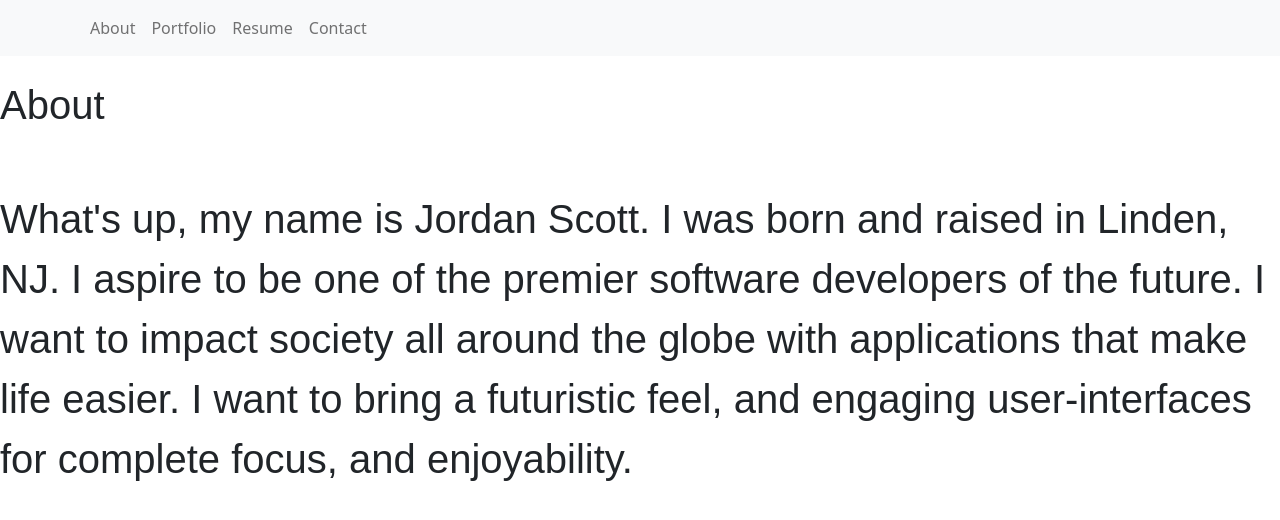
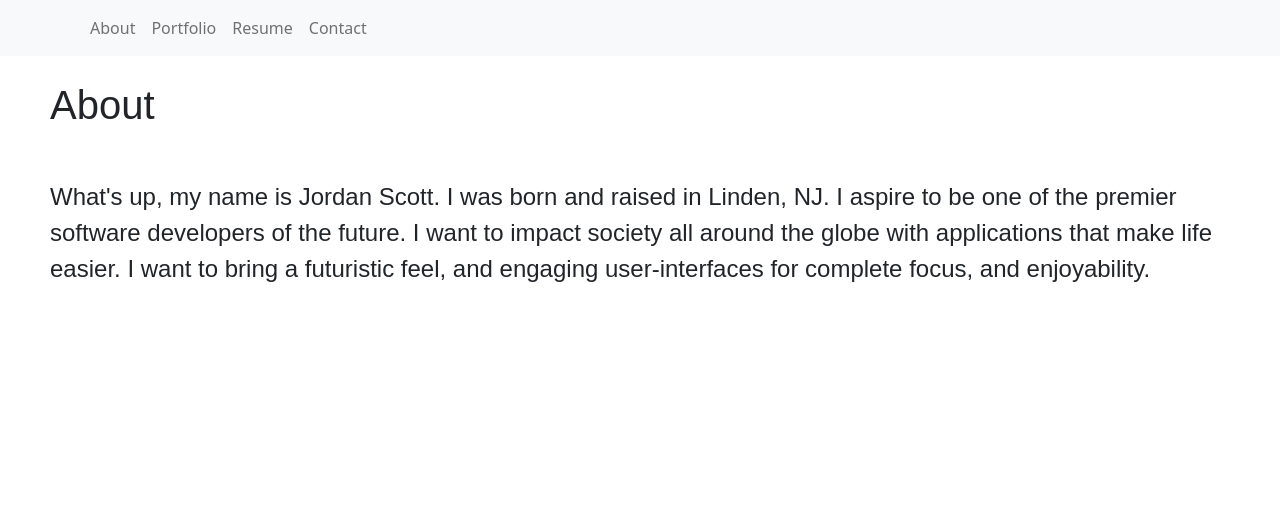
Before and after one commit to Jordan1570/react-portfolio, a React (Create React App) app in the folder portfolio-app/: page / in a window 1280 px wide. Shown: the top 520 px of the page. Built offline with nearby package versions, Linux system fonts and the light colour scheme.

Commit message:
added margin to about component

```diff
--- a/portfolio-app/src/Pages/AboutPage/About.js
+++ b/portfolio-app/src/Pages/AboutPage/About.js
@@ -3,8 +3,8 @@ import React from 'react'
 export default function About() {
     return (
         <div>
-            <h1 style={{ marginTop: 25, fontFamily: "fantasy" }}>About</h1>
-            <p style={{ fontFamily: "fantasy", fontSize: 40, marginTop: "60px"}}>
+            <h1 style={{ marginTop: 25, fontFamily: "fantasy", marginLeft: "50px" }}>About</h1>
+            <p style={{ fontFamily: "fantasy", fontSize: 24, marginTop: "60px", margin: "50px"}}>
                 What's up, my name is Jordan Scott. I was born and raised in Linden, NJ. I aspire to be one of the
                 premier
                 software
--- a/portfolio-app/src/Pages/Navbar/Navbar.js
+++ b/portfolio-app/src/Pages/Navbar/Navbar.js
@@ -11,6 +11,7 @@ export default function NavbarOne() {
 
     return (
         <div>
+            {/* Put Nav Inside Header Component */}
             <Navbar className="navbar navbar-expand-lg navbar-light bg-light">
                 <Container>
                     <Navbar.Toggle aria-controls="basic-navbar-nav" />
--- a/portfolio-app/src/Pages/ResumePage/Resume.js
+++ b/portfolio-app/src/Pages/ResumePage/Resume.js
@@ -5,6 +5,9 @@ export default function Resume() {
         <div>
             <h1>Resume</h1>
             <a href="/resources/Resume.pdf" download>Click To Download Resume</a>
+            <h3>Front End Proficiencies</h3>
+            <h3>Back End Proficiencies</h3>
+
 
         </div>
     )
```
